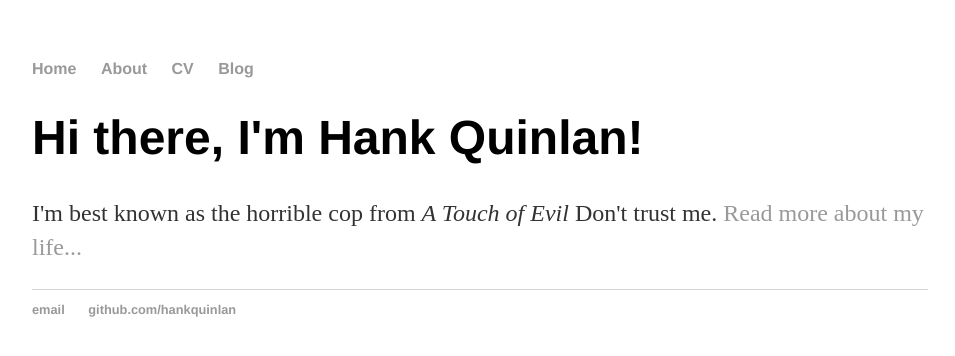
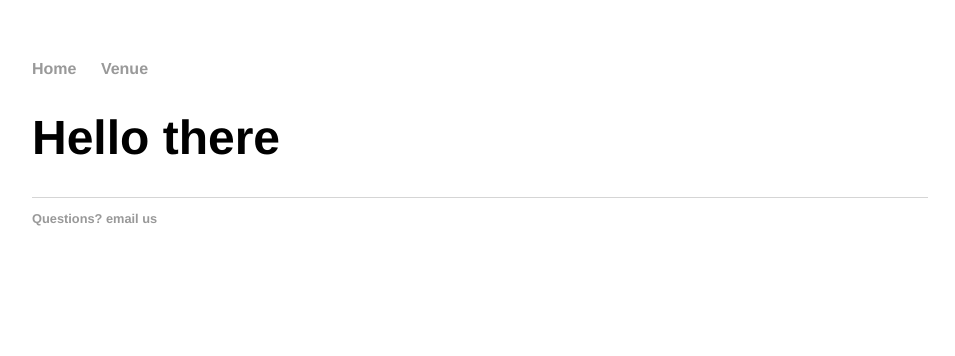
Before and after one commit to AdamFromSkalitz/adamsarah.github.io, a plain HTML site: page index.html in a window 1280 px wide. Shown: the whole page, without its empty margins (160-1115 px from the left). Drawn offline with Linux system fonts and the light colour scheme.

Commit message:
Update index.html

```diff
--- a/index.html
+++ b/index.html
@@ -1,28 +1,25 @@
 <!DOCTYPE html>
 <html>
 	<head>
-		<title>Hank Quinlan, Horrible Cop</title>
+		<title>Adam and Sarah's Wedding</title>
 		<link rel="stylesheet" type="text/css" href="/css/main.css">
 	</head>
 	<body>
 		<nav>
     		<ul>
         		<li><a href="/">Home</a></li>
-	        	<li><a href="/about">About</a></li>
-        		<li><a href="/cv">CV</a></li>
-        		<li><a href="/blog">Blog</a></li>
+	        	<li><a href="/venue">Venue</a></li>
     		</ul>
 		</nav>
 		<div class="container">
     		<div class="blurb">
-        		<h1>Hi there, I'm Hank Quinlan!</h1>
-				<p>I'm best known as the horrible cop from <em>A Touch of Evil</em> Don't trust me. <a href="/about">Read more about my life...</a></p>
+        		<h1>Hello there</h1>
+				<p></p>
     		</div><!-- /.blurb -->
 		</div><!-- /.container -->
 		<footer>
     		<ul>
-        		<li><a href="mailto:hankquinlanhub@gmail.com">email</a></li>
-        		<li><a href="https://github.com/hankquinlan">github.com/hankquinlan</a></li>
+        		<li><a href="mailto:adam_kidd@hotmail.co.uk">Questions? email us</a></li>
 			</ul>
 		</footer>
 	</body>
```
